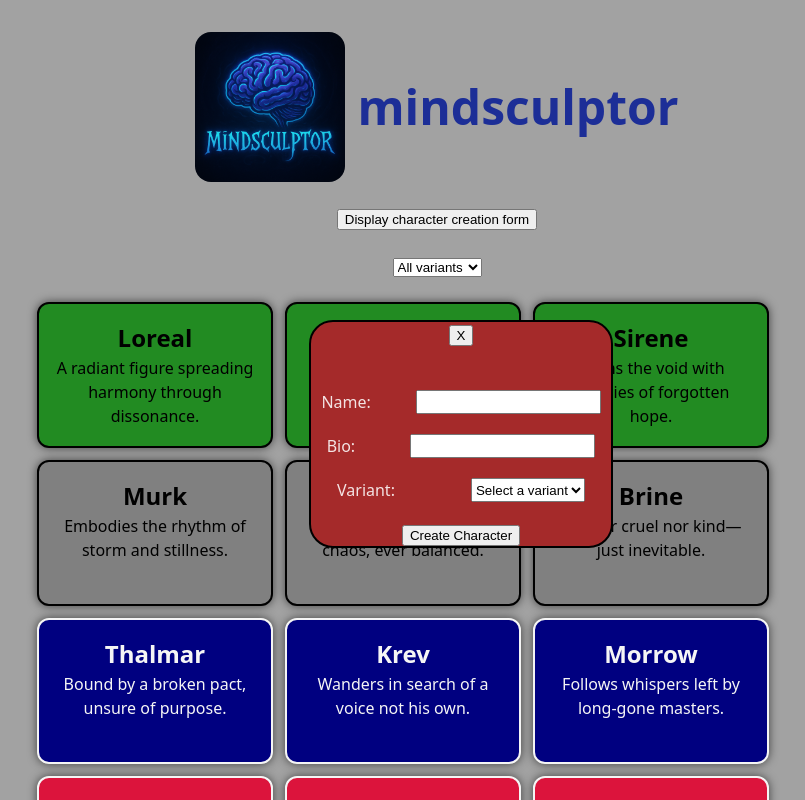
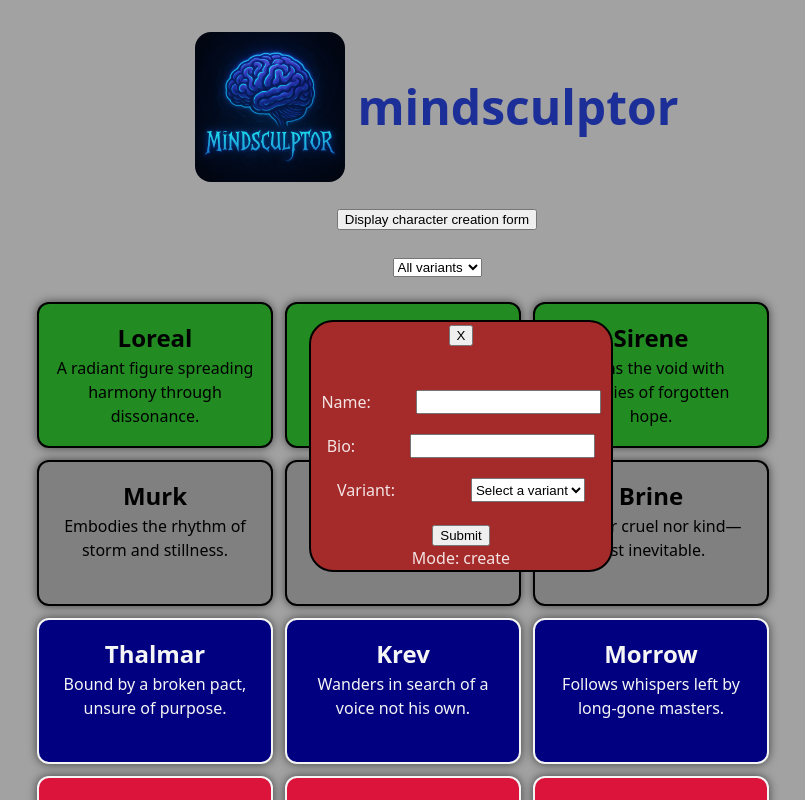
Before and after one commit to fdevinar/mindsculptor, a React (Vite) app: page / in a window 1280 px wide. Both pictures are taken after a click on the button "Display character creation form". Shown: the top 800 px of the page, without its empty margins (203-1008 px from the left). Built offline with nearby package versions, Linux system fonts and the light colour scheme.

Commit message:
still edit

```diff
--- a/src/App.jsx
+++ b/src/App.jsx
@@ -7,6 +7,9 @@ import CharacterList from './CharacterList';
 
 function App() {
   const [isFormVisible, setFormVisibility] = useState(false);
+  const [isEditing, setEditing] = useState(false);
+  const [characterToEdit, setCharacterToEdit] = useState(null);
+
   const [characters, setCharacters] = useState (dummyCharacters);
 
   function addCharacter(newChar) {
@@ -19,9 +22,14 @@ function App() {
   }
 
   function handleCardClick(char) {
-    alert('handle it baby');
-    alert(char.name);
+
+    setFormVisibility(!isFormVisible);
+    setEditing(true);
+    setCharacterToEdit(char);
+
   }
+
+
 
   return (
     <>
@@ -32,7 +40,19 @@ function App() {
 
       <button onClick={() => setFormVisibility(!isFormVisible)}>Display character creation form</button>
       {isFormVisible && (
-        <CharacterForm onAddCharacter={addCharacter} onClose={closeForm}/>
+        <CharacterForm
+        onClose={closeForm}
+        {...isEditing ?
+          {
+            // onEditCharacter: editCharacter,
+            characterToEdit: characterToEdit
+          }
+          :
+          {
+            onAddCharacter: addCharacter,
+          }
+        }
+        />
       )}
 
       <CharacterList characters={characters} onCardClick={handleCardClick} />
--- a/src/CharacterForm.jsx
+++ b/src/CharacterForm.jsx
@@ -1,7 +1,7 @@
-import { useState } from 'react'
+import { useState, useEffect } from 'react'
 import './CharacterForm.css';
 
-export default function CharacterForm({ onAddCharacter, onClose }) {
+export default function CharacterForm({ onAddCharacter, onClose, characterToEdit }) {
 
     const [charName, setCharName] = useState("");
     const [charBio, setCharBio] = useState("");
@@ -16,6 +16,15 @@ export default function CharacterForm({ onAddCharacter, onClose }) {
         setCharBio("");
         setCharVariant("");
     }
+
+    useEffect(() => {
+        if (characterToEdit) {
+            setCharName(characterToEdit.name);
+            setCharBio(characterToEdit.bio);
+            setCharVariant(characterToEdit.variant);
+        }
+    },[characterToEdit]);
+
 
     return (
         <div className="form-wrapper">
@@ -42,8 +51,8 @@ export default function CharacterForm({ onAddCharacter, onClose }) {
                         <option value="unknown">Unknown</option>
                     </select>
                 </div>
-
-                <input type="submit" value="Create Character" />
+                <input type="submit" value="Submit" />
+                <p>Mode: { characterToEdit ? 'edit' : 'create' } </p>
             </form>
         </div>
     )
```
